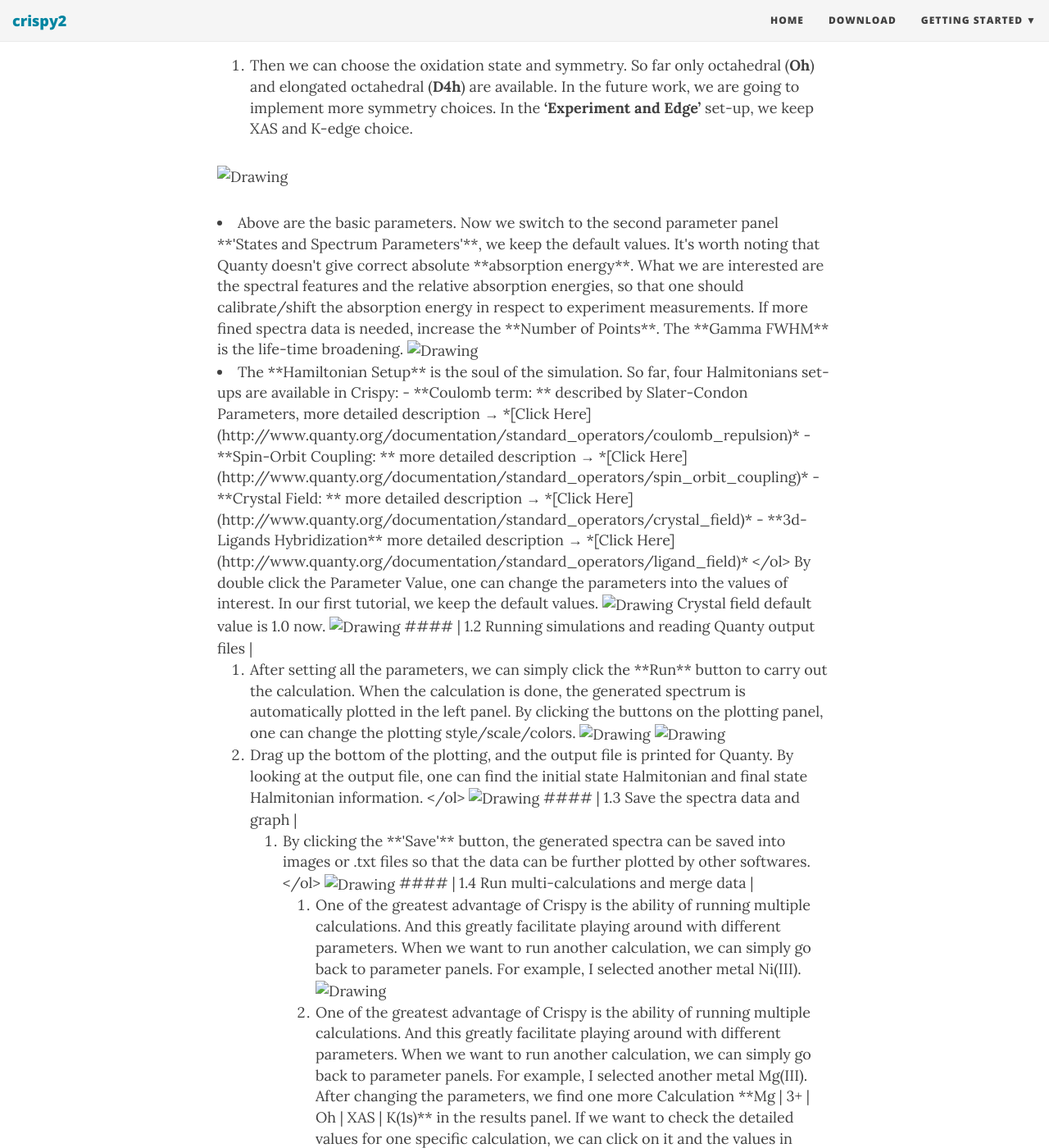
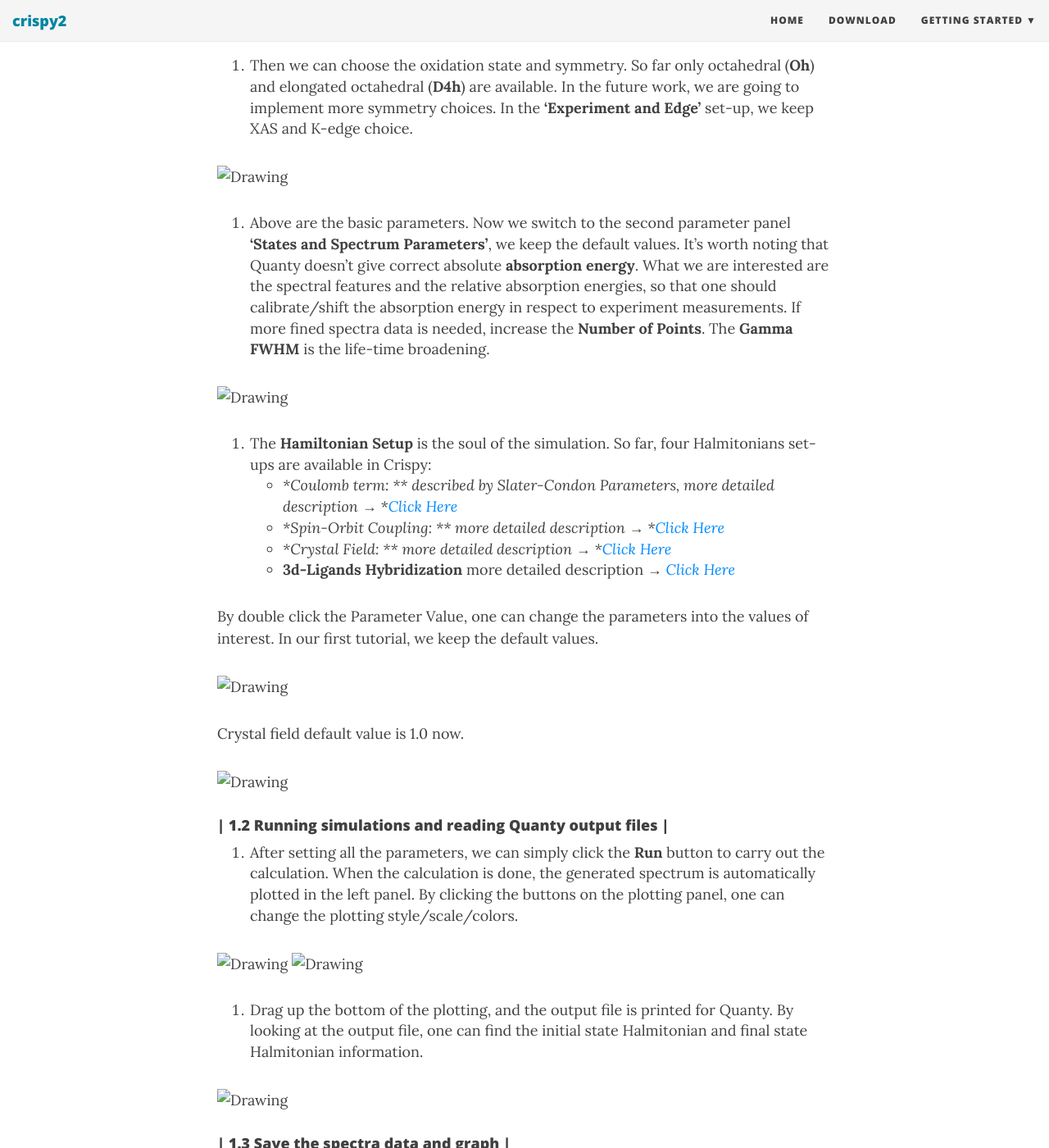
Before and after one commit to Cathyhjj/crispy2, a Jekyll site: the page built from _posts/2017-06-04-running-your-first-simulation.md, in a window 1280 px wide and 1400 px high, scrolled down 868 px. Shown: the whole window at 82% size. Built offline with Jekyll 4.4.1, drawn with Linux system fonts in a browser that asks for light colours; nearby versions of some CDN libraries; some of the changed lines change nothing that is shown; some of the changed text lies outside the part shown.

Commit message:
Update 2017-06-04-running-your-first-simulation.md

```diff
--- a/_posts/2017-06-04-running-your-first-simulation.md
+++ b/_posts/2017-06-04-running-your-first-simulation.md
@@ -30,18 +30,17 @@
 
 <img src="crop_3.png" alt="Drawing" style="width: 666px;"/>
 
-
-<li> Above are the basic parameters. Now we switch to the second parameter panel **'States and Spectrum Parameters'**, we keep the default values. It's worth noting that Quanty doesn't give correct absolute **absorption energy**. What we are interested are the spectral features and the relative absorption energies, so that one should calibrate/shift the absorption energy in respect to experiment measurements. If more fined spectra data is needed, increase the **Number of Points**. The **Gamma FWHM** is the life-time broadening.
+3. Above are the basic parameters. Now we switch to the second parameter panel **'States and Spectrum Parameters'**, we keep the default values. It's worth noting that Quanty doesn't give correct absolute **absorption energy**. What we are interested are the spectral features and the relative absorption energies, so that one should calibrate/shift the absorption energy in respect to experiment measurements. If more fined spectra data is needed, increase the **Number of Points**. The **Gamma FWHM** is the life-time broadening.
 
 <img src="crop_5.png" alt="Drawing" style="width: 666px;"/>
 
 
-<li> The **Hamiltonian Setup** is the soul of the simulation. So far, four Halmitonians set-ups are available in Crispy:
+4. The **Hamiltonian Setup** is the soul of the simulation. So far, four Halmitonians set-ups are available in Crispy:
    - **Coulomb term: ** described by Slater-Condon Parameters, more detailed description → *[Click Here](http://www.quanty.org/documentation/standard_operators/coulomb_repulsion)*
    - **Spin-Orbit Coupling: ** more detailed description → *[Click Here](http://www.quanty.org/documentation/standard_operators/spin_orbit_coupling)*
    - **Crystal Field: ** more detailed description → *[Click Here](http://www.quanty.org/documentation/standard_operators/crystal_field)*
    - **3d-Ligands Hybridization** more detailed description → *[Click Here](http://www.quanty.org/documentation/standard_operators/ligand_field)*
-</ol>
+
 By double click the Parameter Value, one can change the parameters into the values of interest. In our first tutorial, we keep the default values.
 
 <img src="crop_6.png" alt="Drawing" style="width: 666px;"/>
@@ -53,53 +52,49 @@
 
 #### | 1.2 Running simulations and reading Quanty output files |
 
-<ol start="1">
-<li> After setting all the parameters, we can simply click the **Run** button to carry out the calculation. When the calculation is done, the generated spectrum is automatically plotted in the left panel. By clicking the buttons on the plotting panel, one can change the plotting style/scale/colors.
+1. After setting all the parameters, we can simply click the **Run** button to carry out the calculation. When the calculation is done, the generated spectrum is automatically plotted in the left panel. By clicking the buttons on the plotting panel, one can change the plotting style/scale/colors.
 
 <img src="crop_8.png" alt="Drawing" style="width: 666px;"/>
 <img src="crop_9.png" alt="Drawing" style="width: 666px;"/>
 
 
-<li> Drag up the bottom of the plotting, and the output file is printed for Quanty. By looking at the output file, one can find the initial state Halmitonian and final state Halmitonian information.
-</ol>
+2. Drag up the bottom of the plotting, and the output file is printed for Quanty. By looking at the output file, one can find the initial state Halmitonian and final state Halmitonian information.
+
 <img src="crop_10.png" alt="Drawing" style="width: 666px;"/>
 
 
 
 #### | 1.3 Save the spectra data and graph |
 
-<ol start="1">
-<li> By clicking the **'Save'** button, the generated spectra can be saved into images or .txt files so that the data can be further plotted by other softwares.
-</ol>
+1. By clicking the **'Save'** button, the generated spectra can be saved into images or .txt files so that the data can be further plotted by other softwares.
+
 <img src="crop_12.png" alt="Drawing" style="width: 666px;"/>
 
 #### | 1.4 Run multi-calculations and merge data |
 
-<ol start="1">
-<li> One of the greatest advantage of Crispy is the ability of running multiple calculations. And this greatly facilitate playing around with different parameters. When we want to run another calculation, we can simply go back to parameter panels. For example, I selected another metal Ni(III).
+1. One of the greatest advantage of Crispy is the ability of running multiple calculations. And this greatly facilitate playing around with different parameters. When we want to run another calculation, we can simply go back to parameter panels. For example, I selected another metal Ni(III).
 
 <img src="crop_13.png" alt="Drawing" style="width: 666px;"/>
 
 
-<li> One of the greatest advantage of Crispy is the ability of running multiple calculations. And this greatly facilitate playing around with different parameters. When we want to run another calculation, we can simply go back to parameter panels. For example, I selected another metal Mg(III). After changing the parameters, we find one more Calculation **Mg | 3+ | Oh | XAS | K(1s)** in the results panel. If we want to check the detailed values for one specific calculation, we can click on it and the values in corresponding parameter panels will automatically changed to the values we set for that specific calculation.
+2. One of the greatest advantage of Crispy is the ability of running multiple calculations. And this greatly facilitate playing around with different parameters. When we want to run another calculation, we can simply go back to parameter panels. For example, I selected another metal Mg(III). After changing the parameters, we find one more Calculation **Mg | 3+ | Oh | XAS | K(1s)** in the results panel. If we want to check the detailed values for one specific calculation, we can click on it and the values in corresponding parameter panels will automatically changed to the values we set for that specific calculation.
 
 <img src="crop_14.png" alt="Drawing" style="width: 666px;"/>
 
 
-<li> By selecting both results, we can merge different spectra.
-</ol>
+3. By selecting both results, we can merge different spectra.
+
 <img src="crop_15.png" alt="Drawing" style="width: 666px;"/>
 
 
 #### | 1.5 Save calculation and Quanty input files |
 
-<ol start="1">
-<li> In **Part 1.4**, we already showed how to run multiple calculations. Assumed that we have ran a lot of calculations, we want to save a series of calculations with their corresponding parameters. And this can be done by right clicking **Save Selected Calculations As** a .pkl file. Therefore, when restarting the program, we can choose **Load Calculations** to load the .pkl file to recover the status before.
+1. In **Part 1.4**, we already showed how to run multiple calculations. Assumed that we have ran a lot of calculations, we want to save a series of calculations with their corresponding parameters. And this can be done by right clicking **Save Selected Calculations As** a .pkl file. Therefore, when restarting the program, we can choose **Load Calculations** to load the .pkl file to recover the status before.
 
 <img src="crop_16.png" alt="Drawing" style="width: 666px;"/>
 <img src="crop_17.png" alt="Drawing" style="width: 666px;"/>
 
 
-<li> Quanty is written in LUA language. And Crispy is able to generate Quanty input file. This is useful to modify some scripts for more specific calculations including the terms which aren't included in the interface.
-</ol>
+2. Quanty is written in LUA language. And Crispy is able to generate Quanty input file. This is useful to modify some scripts for more specific calculations including the terms which aren't included in the interface.
+
 <img src="crop_11.png" alt="Drawing" style="width: 666px;"/>
```
